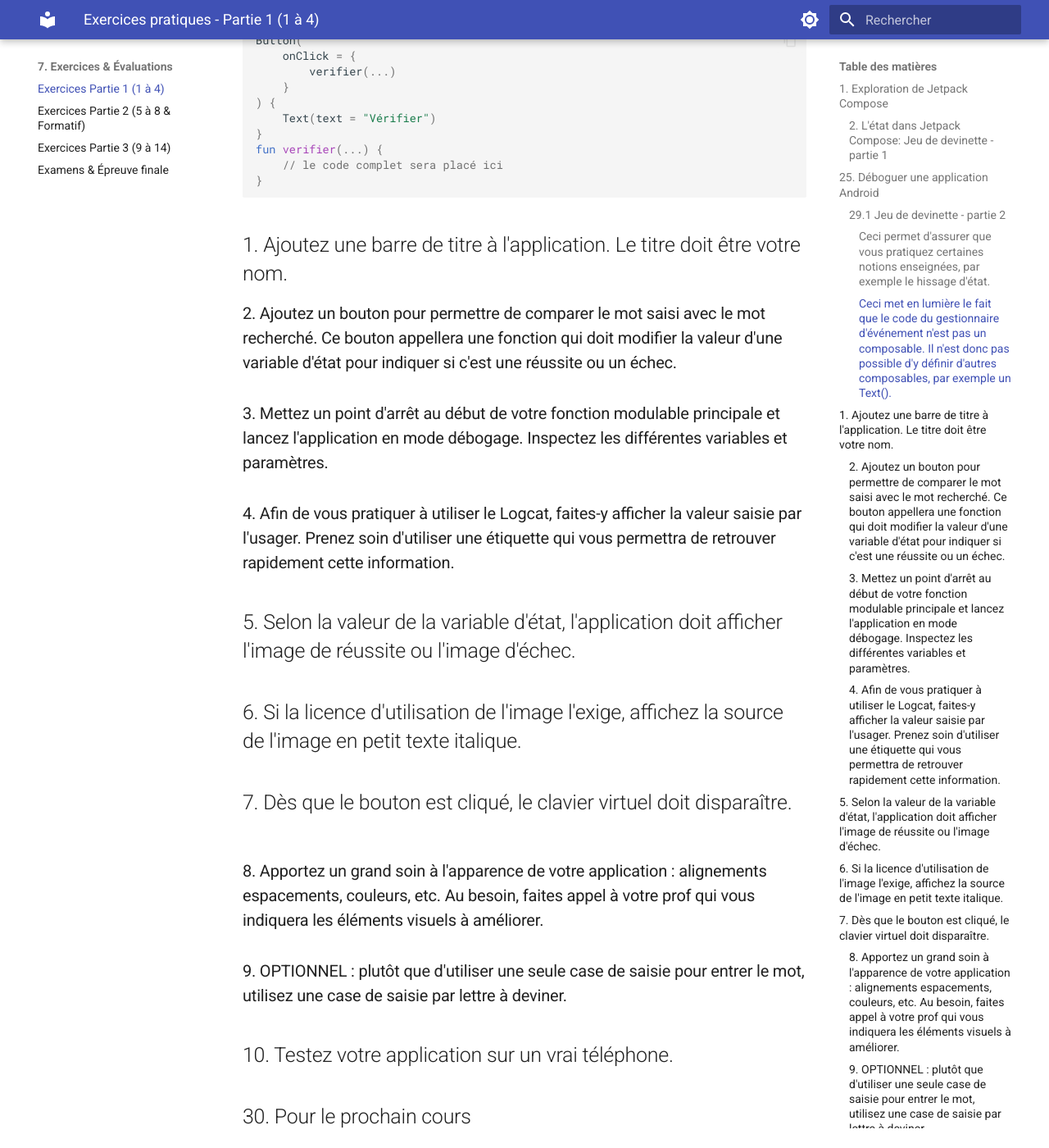
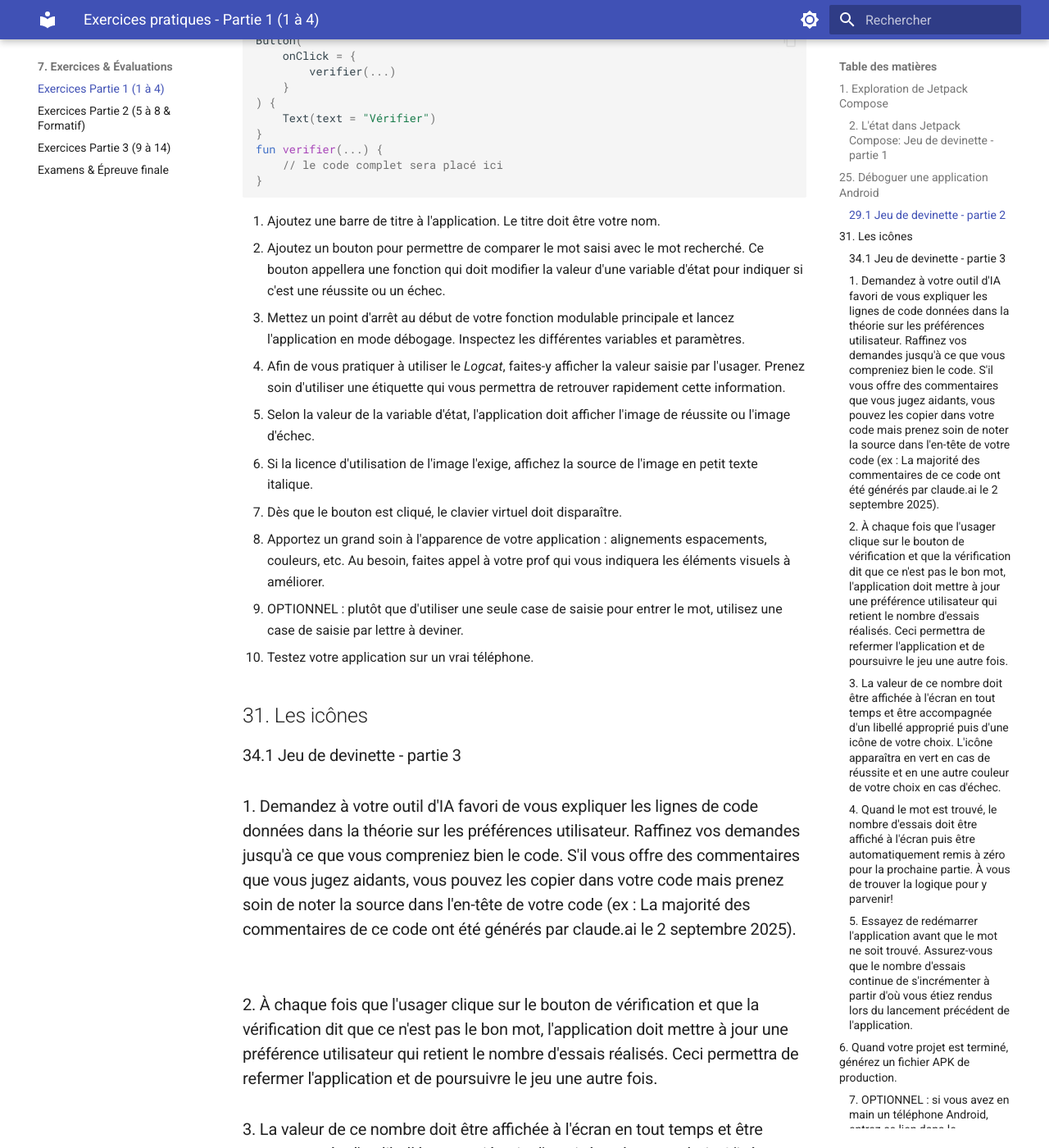
Before and after one commit to Apps-Mobiles-2-Victo/notes_de_cours, an MkDocs documentation site: the page built from docs/07-exercices-evaluations/exercices-partie1.md, in a window 1280 px wide and 1400 px high, scrolled down 2225 px. Shown: the whole window at 82% size. Built offline with MkDocs 1.6.1 and Material for MkDocs 9.7.7, drawn with Linux system fonts in a browser that asks for light colours; some of the changed text lies outside the part shown.

Commit message:
Refactor documentation: improve formatting and clarity in index.md and exercices-partie1.md

````diff
--- a/docs/07-exercices-evaluations/exercices-partie1.md
+++ b/docs/07-exercices-evaluations/exercices-partie1.md
@@ -73,10 +73,10 @@ Si vous choisissez d'utiliser les outils d'IA générative pour vous aider à tr
 Dans cet exercice et dans toutes vos applications à venir, le code complet de chaque gestionnaire d'événement, par exemple la réaction à un clic, doit obligatoirement être placé dans une fonction.
 
 
-#### Ceci permet d'assurer que vous pratiquez certaines notions enseignées, par exemple le hissage d'état.
+> Ceci permet d'assurer que vous pratiquez certaines notions enseignées, par exemple le hissage d'état.
 
 
-#### Ceci met en lumière le fait que le code du gestionnaire d'événement n'est pas un composable. Il n'est donc pas possible d'y définir d'autres composables, par exemple un Text().
+> Ceci met en lumière le fait que le code du gestionnaire d'événement n'est pas un composable. Il n'est donc pas possible d'y définir d'autres composables, par exemple un Text().
 
 
 ```kotlin title="Jetpack Compose (Kotlin)"
@@ -93,57 +93,19 @@ fun verifier(...) {
 ```
 
 
-## 1. Ajoutez une barre de titre à l'application. Le titre doit être votre nom.
-
-
-### 2. Ajoutez un bouton pour permettre de comparer le mot saisi avec le mot recherché. Ce bouton appellera une fonction qui doit modifier la valeur d'une variable d'état pour indiquer si c'est une réussite ou un échec.
-
-
-### 3. Mettez un point d'arrêt au début de votre fonction modulable principale et lancez l'application en mode débogage. Inspectez les différentes variables et paramètres.
-
-
-### 4. Afin de vous pratiquer à utiliser le Logcat, faites-y afficher la valeur saisie par l'usager. Prenez soin d'utiliser une étiquette qui vous permettra de retrouver rapidement cette information.
-
-
-## 5. Selon la valeur de la variable d'état, l'application doit afficher l'image de réussite ou l'image d'échec.
-
-
-## 6. Si la licence d'utilisation de l'image l'exige, affichez la source de l'image en petit texte italique.
-
-
-## 7. Dès que le bouton est cliqué, le clavier virtuel doit disparaître.
-
-
-### 8. Apportez un grand soin à l'apparence de votre application : alignements espacements, couleurs, etc. Au besoin, faites appel à votre prof qui vous indiquera les éléments visuels à améliorer.
-
-
-### 9. OPTIONNEL : plutôt que d'utiliser une seule case de saisie pour entrer le mot, utilisez une case de saisie par lettre à deviner.
-
-
-## 10. Testez votre application sur un vrai téléphone.
-
-
-## 30. Pour le prochain cours
-
-
-
----
-
-
-### 30.1 Je me prépare pour l'exercice suivant (un cours)
-
-
-Vous disposez d'un cours pour acquérir les connaissances théoriques et finaliser cet exercice.
-
-
-Une fois cet exercice complété, vous devez effectuer vos lectures pour l'exercice suivant.
+1. Ajoutez une barre de titre à l'application. Le titre doit être votre nom.
+1. Ajoutez un bouton pour permettre de comparer le mot saisi avec le mot recherché. Ce bouton appellera une fonction qui doit modifier la valeur d'une variable d'état pour indiquer si c'est une réussite ou un échec.
+1. Mettez un point d'arrêt au début de votre fonction modulable principale et lancez l'application en mode débogage. Inspectez les différentes variables et paramètres.
+1. Afin de vous pratiquer à utiliser le *Logcat*, faites-y afficher la valeur saisie par l'usager. Prenez soin d'utiliser une étiquette qui vous permettra de retrouver rapidement cette information.
+1. Selon la valeur de la variable d'état, l'application doit afficher l'image de réussite ou l'image d'échec.
+1. Si la licence d'utilisation de l'image l'exige, affichez la source de l'image en petit texte italique.
+1. Dès que le bouton est cliqué, le clavier virtuel doit disparaître.
+1. Apportez un grand soin à l'apparence de votre application : alignements espacements, couleurs, etc. Au besoin, faites appel à votre prof qui vous indiquera les éléments visuels à améliorer.
+1. OPTIONNEL : plutôt que d'utiliser une seule case de saisie pour entrer le mot, utilisez une case de saisie par lettre à deviner.
+1. Testez votre application sur un vrai téléphone.
 
 
 ## 31. Les icônes
-
-
-
----
 
 
 ### 34.1 Jeu de devinette - partie 3
````
Also changed, not shown: docs/01-environnement/index.md (+2 -1 lines).
